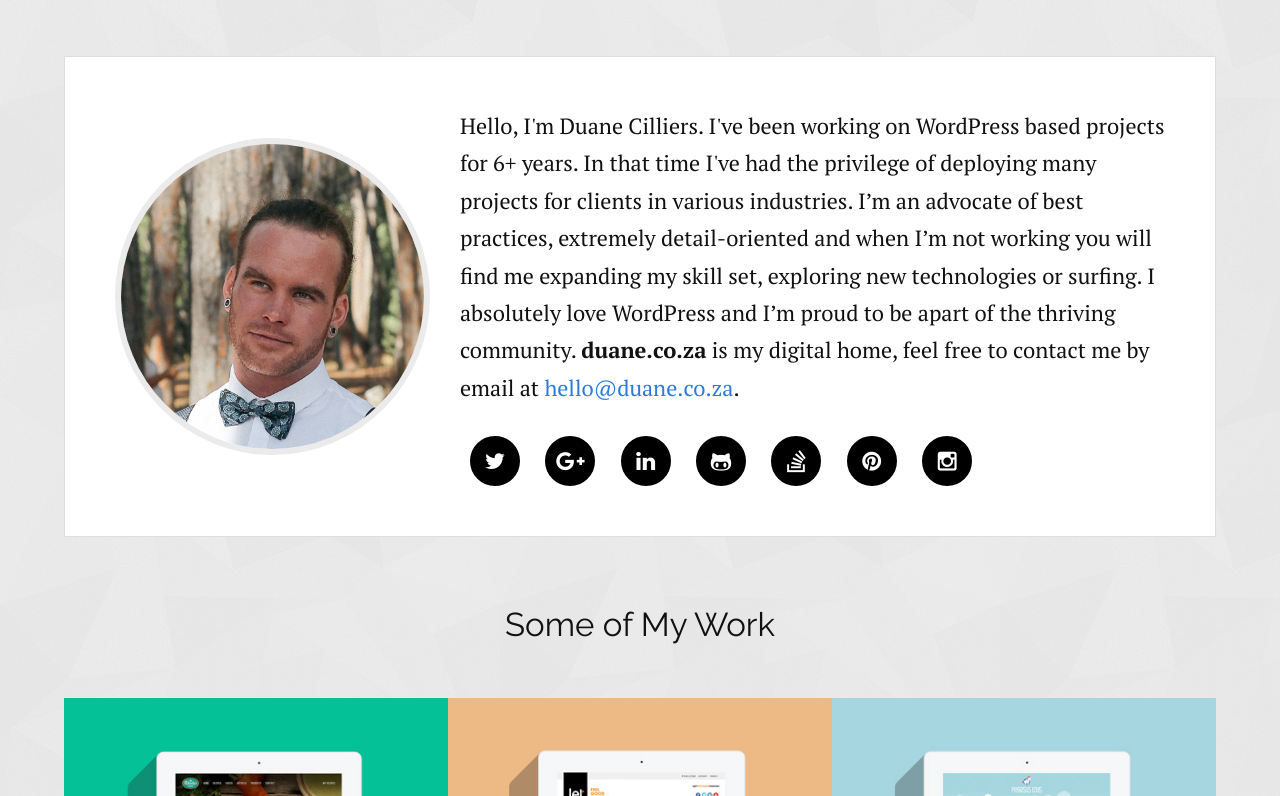
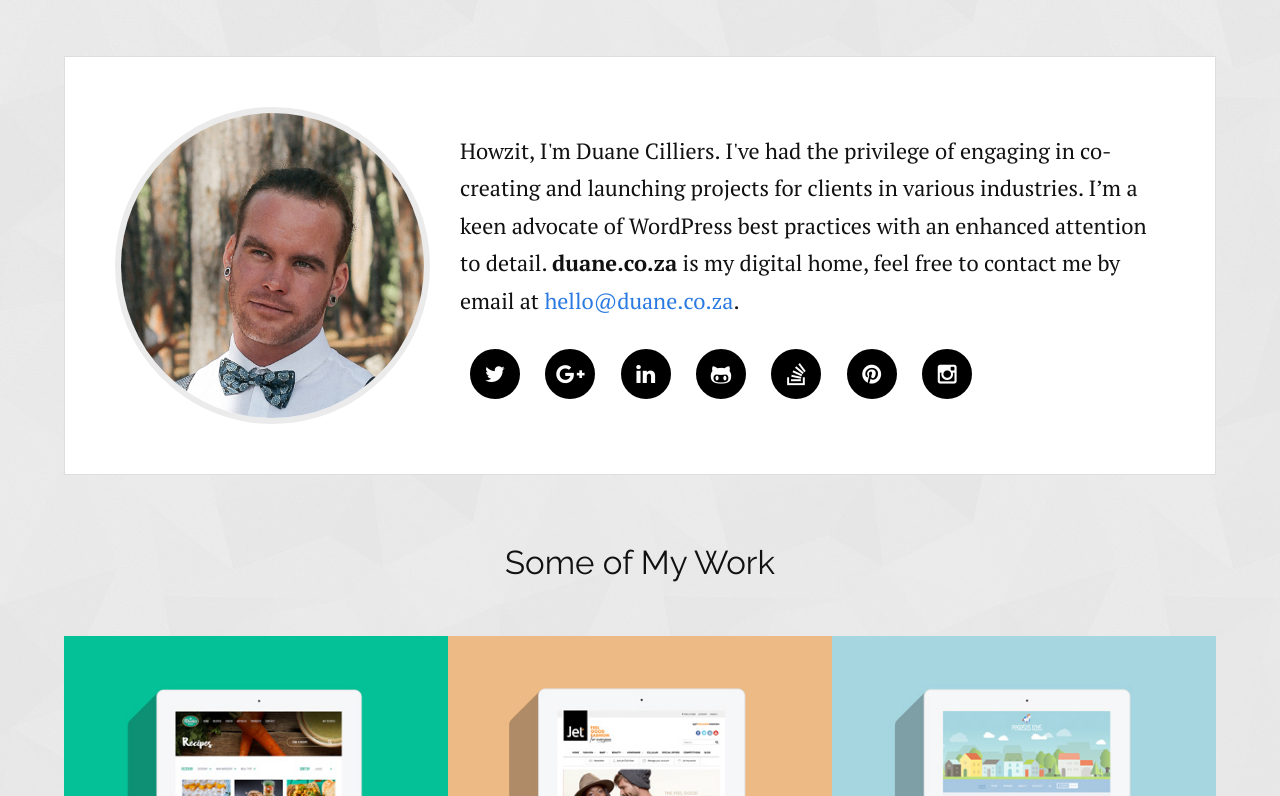
Before and after one commit to duanecilliers/duane.co.za-archive, a Jekyll site: the page built from index.html, in a window 1280 px wide and 900 px high, cut to the strip 104-900 px from the top of the window. Built offline with Jekyll 4.4.1, drawn with Linux system fonts in a browser that asks for light colours.

Commit message:
Updated bio.

```diff
--- a/_config.yml
+++ b/_config.yml
@@ -9,7 +9,7 @@
 title: Duane Cilliers
 email: hello@duane.co.za
 description: > # this means to ignore newlines until "baseurl:"
-  Hello, I'm Duane Cilliers. I've been working on WordPress based projects for 6+ years. In that time I've had the privilege of deploying many projects for clients in various industries. I’m an advocate of best practices, extremely detail-oriented and when I’m not working you will find me expanding my skill set, exploring new technologies or surfing. I absolutely love WordPress and I’m proud to be apart of the thriving community.
+  Howzit, I'm Duane Cilliers. I've had the privilege of engaging in co-creating and launching projects for clients in various industries. I’m a keen advocate of WordPress best practices with an enhanced attention to detail.
 baseurl: "" # the subpath of your site, e.g. /blog
 url: "http://duane.co.za" # the base hostname & protocol for your site
 twitter_username: jekyllrb
--- a/_includes/bio.html
+++ b/_includes/bio.html
@@ -8,7 +8,7 @@
 
     <div class="info">
       <span itemprop="description">
-        Hello, I'm <span itemprop="name">Duane Cilliers</span>. I've been working on WordPress based projects for 6+ years. In that time I've had the privilege of deploying many projects for clients in various industries. I’m an advocate of best practices, extremely detail-oriented and when I’m not working you will find me expanding my skill set, exploring new technologies or surfing. I absolutely love WordPress and I’m proud to be apart of the thriving community.
+        Howzit, I'm <span itemprop="name">Duane Cilliers</span>. I've had the privilege of engaging in co-creating and launching projects for clients in various industries. I’m a keen advocate of WordPress best practices with an enhanced attention to detail.
       </span>
 
       <strong><span itemprop="url">duane.co.za</span></strong> is my digital home, feel free to contact me by email at <a href="mailto:hello@duane.co.za"><span itemprop="email">hello@duane.co.za</span></a>.
```
